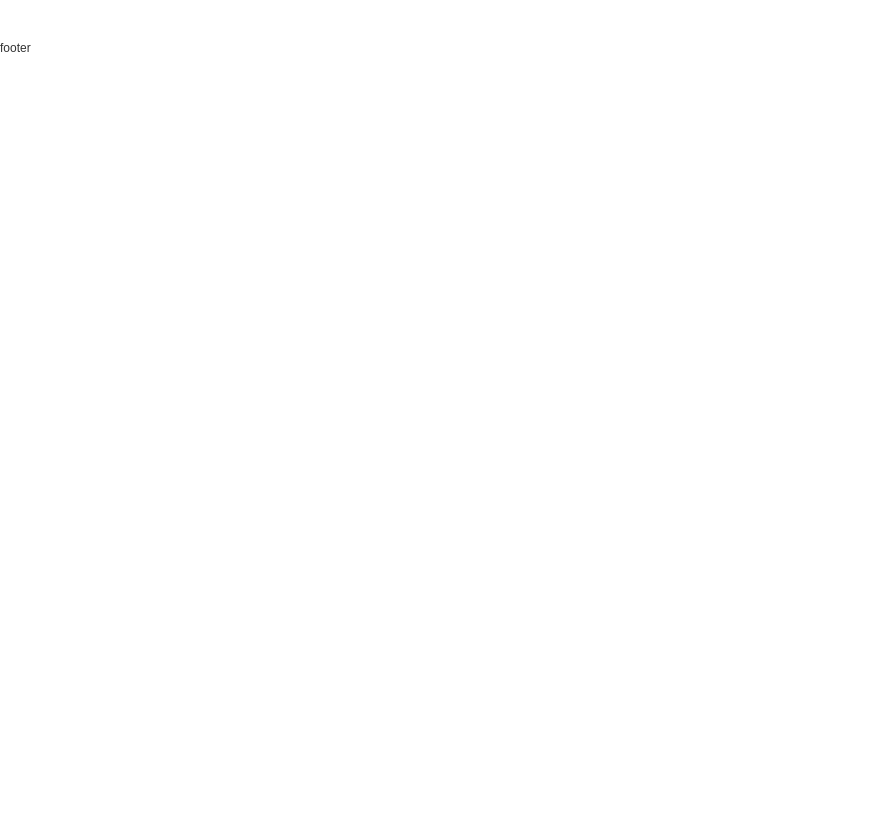
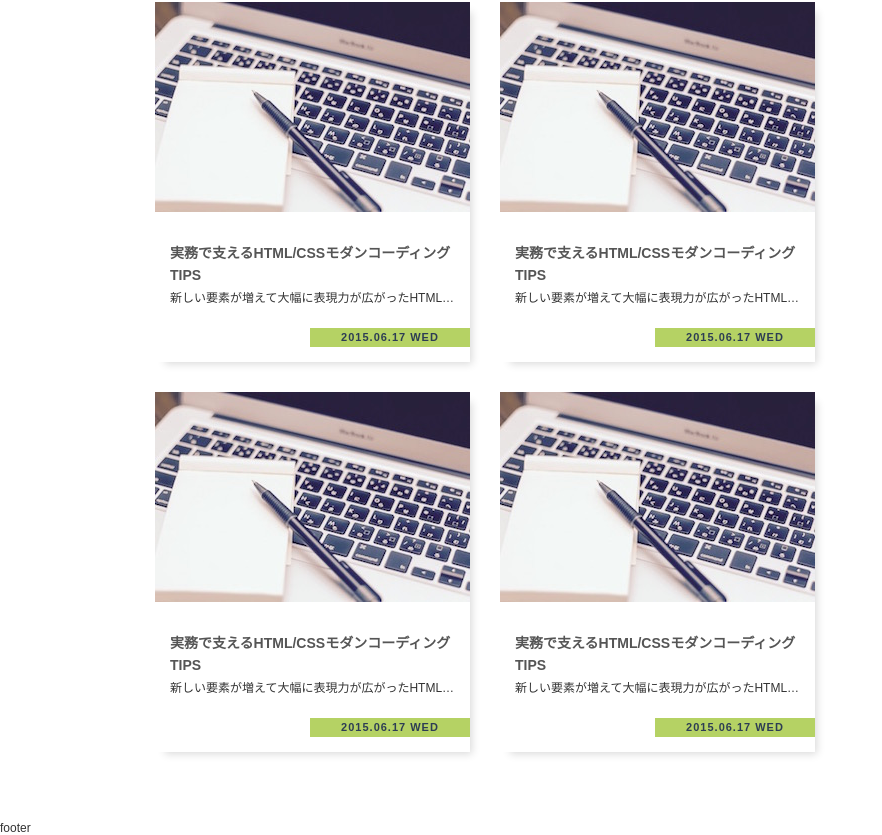
Before and after one commit to peeeechi/html5-css3-moern-coding, a Next.js app: page /standard-layout in a window 1280 px wide. Shown: the part 783-1618 px from the top of the page, without its empty margins (0-882 px from the left). Before the commit the page ends 838 px from the top, so only its background shows below. Built offline with nearby package versions, Linux system fonts and the light colour scheme.

Commit message:
finish main contents

```diff
--- a/pages/standard-layout/index.tsx
+++ b/pages/standard-layout/index.tsx
@@ -106,8 +106,35 @@ export default function StandardLayout() {
 
 
             <h2 className={styles.hidden}>ARTICLES</h2>
-            <div className={styles.articles}>
+            <div className={styles["clearfix"]}>
 
+                <a href="#" className={styles["articles-box"]}>
+                  <h3 className={styles["title"]}>実務で支えるHTML/CSSモダンコーディングTIPS</h3>
+                  <p className={styles["desc"]}>新しい要素が増えて大幅に表現力が広がったHTML5/CSS3を活用し、モダンなコーディングにチャレンジしましょう！</p>
+                  <time className={styles["date"]} dateTime="2015-06-17">2015.06.17 WED</time>
+                  <img src="/standard-layout/images/article.jpg" alt="コーディング画面" className={styles["image"]}/>
+                </a>
+
+                <a href="#" className={styles["articles-box"]}>
+                  <h3 className={styles["title"]}>実務で支えるHTML/CSSモダンコーディングTIPS</h3>
+                  <p className={styles["desc"]}>新しい要素が増えて大幅に表現力が広がったHTML5/CSS3を活用し、モダンなコーディングにチャレンジしましょう！</p>
+                  <time className={styles["date"]} dateTime="2015-06-17">2015.06.17 WED</time>
+                  <img src="/standard-layout/images/article.jpg" alt="コーディング画面" className={styles["image"]}/>
+                </a>
+
+                <a href="#" className={styles["articles-box"]}>
+                  <h3 className={styles["title"]}>実務で支えるHTML/CSSモダンコーディングTIPS</h3>
+                  <p className={styles["desc"]}>新しい要素が増えて大幅に表現力が広がったHTML5/CSS3を活用し、モダンなコーディングにチャレンジしましょう！</p>
+                  <time className={styles["date"]} dateTime="2015-06-17">2015.06.17 WED</time>
+                  <img src="/standard-layout/images/article.jpg" alt="コーディング画面" className={styles["image"]}/>
+                </a>
+
+                <a href="#" className={styles["articles-box"]}>
+                  <h3 className={styles["title"]}>実務で支えるHTML/CSSモダンコーディングTIPS</h3>
+                  <p className={styles["desc"]}>新しい要素が増えて大幅に表現力が広がったHTML5/CSS3を活用し、モダンなコーディングにチャレンジしましょう！</p>
+                  <time className={styles["date"]} dateTime="2015-06-17">2015.06.17 WED</time>
+                  <img src="/standard-layout/images/article.jpg" alt="コーディング画面" className={styles["image"]}/>
+                </a>
             </div>
           </main>
 
--- a/pages/standard-layout/standard-layout.module.scss
+++ b/pages/standard-layout/standard-layout.module.scss
@@ -4,6 +4,7 @@ $base-font-size: 16px * 0.625;
 $header-width: 100%;
 $footer-width: 100%;
 $content-width: 660px;
+$articles-width: ($content-width - 30px) / 2;
 $sidemenu-width: 275px;
 $between-contents-width: 35px;
 $site-logo-width: 225px;
@@ -286,13 +287,66 @@ $nav-item-height: 30px;
         }
     }
 
+    .articles-box {
+        position: relative;
+        display: block;
+        width: $articles-width;
+        height: 360px;
+        margin-bottom: 30px;
 
-    .news {
+        padding: 210px 15px 0;
+        box-shadow: 6px 6px 8px -4px rgba($color: #000000, $alpha: 0.15);
+        transition: opacity 0.15s;
 
-    }
+        &:hover {
+            opacity: 0.8;
+        }
 
-    .articles {
+        &:nth-of-type(odd) {
+            float: left;
+        }
 
+        &:nth-of-type(even) {
+            float: right;
+        }
+
+        .title {
+            margin-top: 30px;
+            color: #555;
+            font-size: 1.4 * $base-font-size;
+            line-height: 1.6;
+        }
+
+        .desc {
+            margin-top: 5px;
+            color: #333;
+            overflow: hidden;
+            text-overflow: ellipsis;
+            white-space: nowrap;
+        }
+
+        .date {
+            position: absolute;
+            right: 0;
+            bottom: 15px;
+            display: block;
+            width: 160px;
+            padding: 4px;
+            background-color: #b5d264;
+            color: #2d3d54;
+            text-align: center;
+            letter-spacing: 1px;
+            font-weight: bold;
+            font-size: 1.1 * $base-font-size;
+
+        }
+
+        .image {
+            position: absolute;
+            top: 0;
+            left: 0;
+            width: 100%;
+        }
     }
 
 
```
Also changed, not shown: 1 other file (tests, documents, lock files or other folders).
